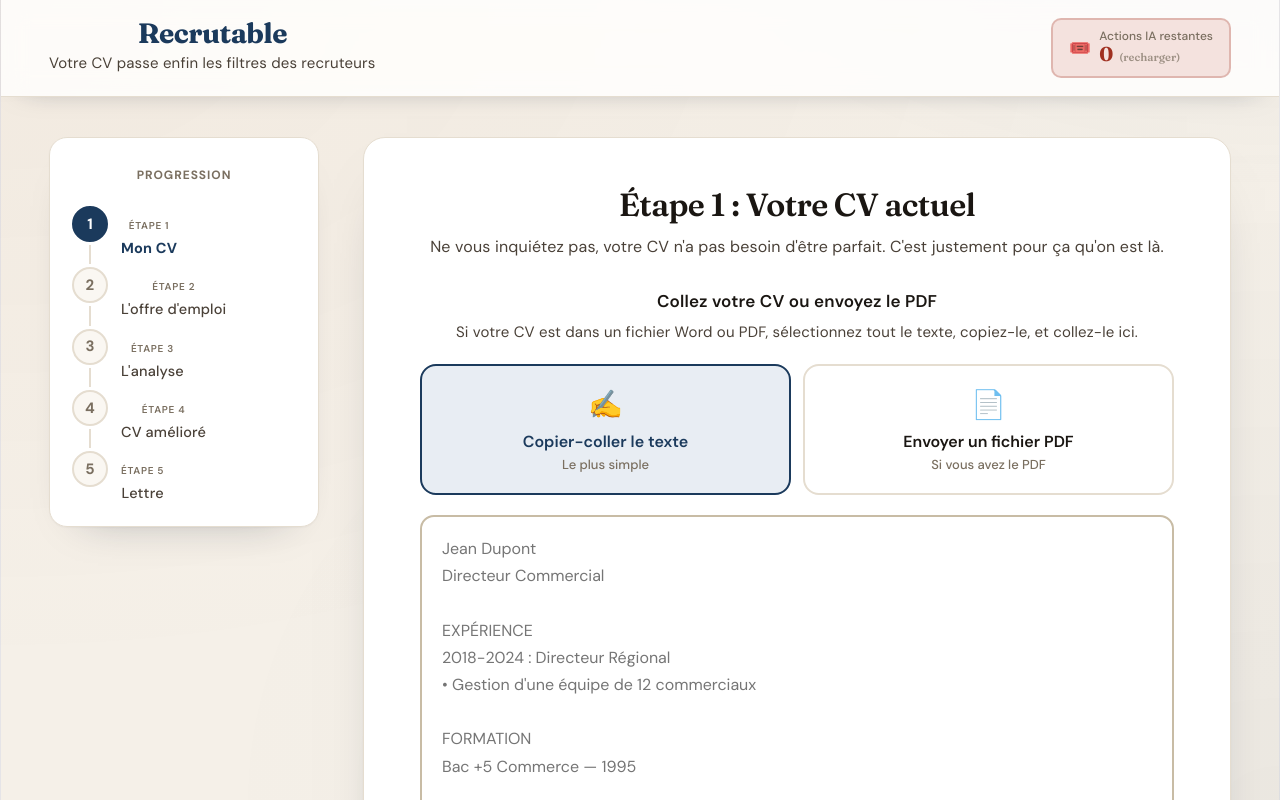
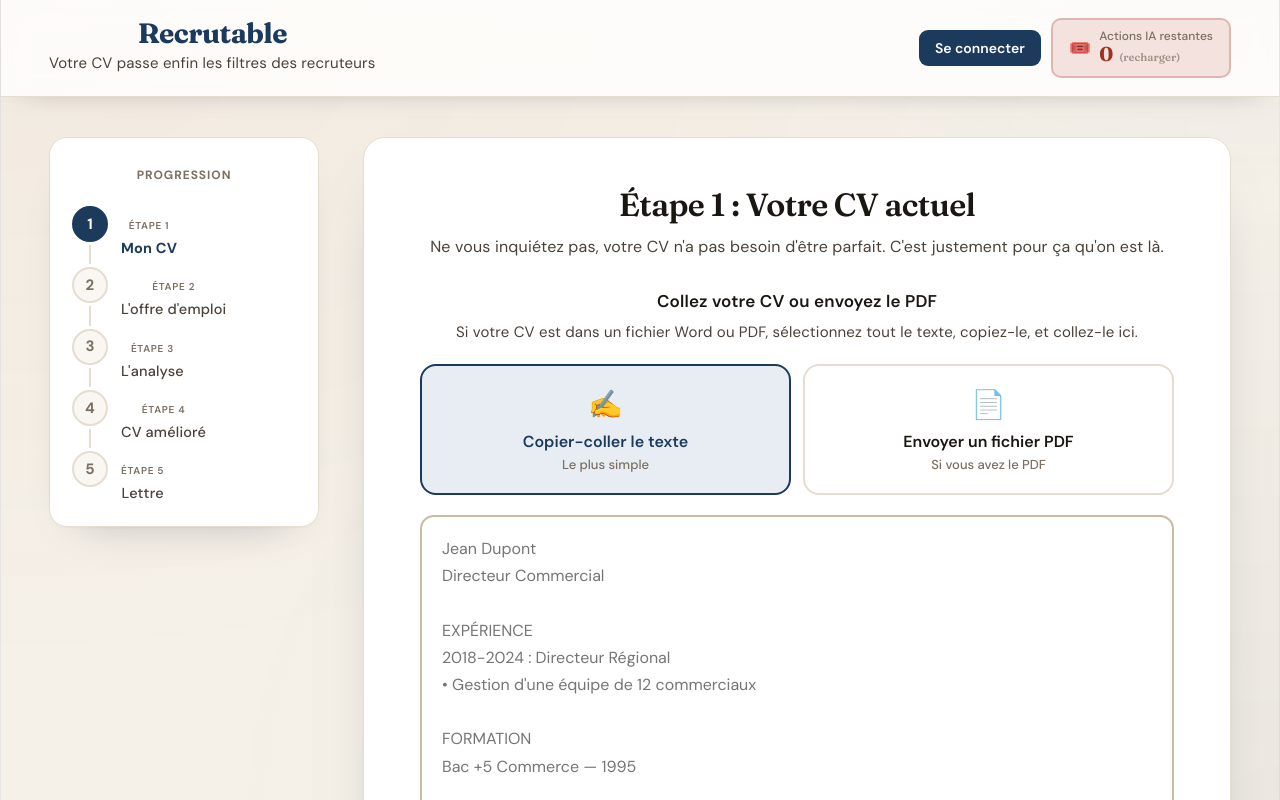
Before and after one commit to Mariegile/recrutable-senior, a React (Vite) app: page / in a window 1280 px wide. Shown: the top 800 px of the page. Built offline with nearby package versions, Linux system fonts and the light colour scheme.

Commit message:
Connexion comptes Supabase

```diff
--- a/package.json
+++ b/package.json
@@ -10,6 +10,7 @@
     "preview": "vite preview"
   },
   "dependencies": {
+    "@supabase/supabase-js": "^2.108.2",
     "pdfjs-dist": "^5.7.284",
     "react": "^19.2.6",
     "react-dom": "^19.2.6"
--- a/src/App.jsx
+++ b/src/App.jsx
@@ -1,4 +1,10 @@
 import { useState, useRef, useEffect, useCallback } from "react";
+import { createClient } from "@supabase/supabase-js";
+
+// ── Connexion Supabase (comptes + credits cote serveur) ─────────────
+const SUPABASE_URL = "https://grspvuktagvdyjdfowyc.supabase.co";
+const SUPABASE_PUBLISHABLE_KEY = "sb_publishable_oeh8VOrL-eoc_lcEOmgYtg_Pgw7pAJi";
+const supabase = createClient(SUPABASE_URL, SUPABASE_PUBLISHABLE_KEY);
 
 // ═══════════════════════════════════════════════════════════════════
 //   RECRUTABLE — ÉDITION SENIORS (45+ ans)
@@ -1511,7 +1517,7 @@
   );
 }
 
-function Header({ credits, onCreditsClick }) {
+function Header({ credits, onCreditsClick, session, onLogin, onLogout }) {
   return (
     <div className="app-header" style={{
       background: C.bgCard,
@@ -1537,7 +1543,17 @@
             Votre CV passe enfin les filtres des recruteurs
           </p>
         </div>
-        <CreditBadge credits={credits} onClick={onCreditsClick}/>
+        <div style={{ display: "flex", alignItems: "center", gap: "10px", flexWrap: "wrap", justifyContent: "flex-end" }}>
+          {session ? (
+            <div style={{ display: "flex", alignItems: "center", gap: "8px" }}>
+              <span style={{ fontSize: "13px", color: C.textMuted, fontFamily: FONT_SANS, maxWidth: "150px", overflow: "hidden", textOverflow: "ellipsis", whiteSpace: "nowrap" }}>{session.user?.email}</span>
+              <button onClick={onLogout} style={{ padding: "8px 12px", background: C.bgSubtle, color: C.textSecondary, border: `1px solid ${C.border}`, borderRadius: "8px", fontSize: "13px", fontWeight: 600, fontFamily: FONT_SANS, cursor: "pointer" }}>Deconnexion</button>
+            </div>
+          ) : (
+            <button onClick={onLogin} style={{ padding: "9px 16px", background: C.primary, color: "#FFF", border: "none", borderRadius: "9px", fontSize: "14px", fontWeight: 600, fontFamily: FONT_SANS, cursor: "pointer" }}>Se connecter</button>
+          )}
+          <CreditBadge credits={credits} onClick={onCreditsClick}/>
+        </div>
       </div>
     </div>
   );
@@ -3220,6 +3236,62 @@
 }
 
 // ── Modal des offres : ouverte depuis le badge des crédits ─────────
+function AuthModal({ open, onClose }) {
+  const [mode, setMode] = useState("login");
+  const [email, setEmail] = useState("");
+  const [password, setPassword] = useState("");
+  const [msg, setMsg] = useState(null);
+  const [busy, setBusy] = useState(false);
+  useEffect(() => {
+    if (open) {
+      const o = document.body.style.overflow;
+      document.body.style.overflow = "hidden";
+      return () => { document.body.style.overflow = o; };
+    }
+  }, [open]);
+  if (!open) return null;
+  const submit = async () => {
+    setBusy(true); setMsg(null);
+    try {
+      if (mode === "signup") {
+        const { error } = await supabase.auth.signUp({ email: email.trim(), password });
+        if (error) throw error;
+        setMsg({ ok: true, text: "Compte cree ! Verifiez votre boite mail pour confirmer votre adresse, puis connectez-vous." });
+      } else {
+        const { error } = await supabase.auth.signInWithPassword({ email: email.trim(), password });
+        if (error) throw error;
+        onClose();
+      }
+    } catch (e) {
+      setMsg({ ok: false, text: (e && e.message === "Invalid login credentials") ? "E-mail ou mot de passe incorrect." : ((e && e.message) || "Une erreur est survenue.") });
+    }
+    setBusy(false);
+  };
+  const googleLogin = async () => {
+    setMsg(null);
+    const { error } = await supabase.auth.signInWithOAuth({ provider: "google", options: { redirectTo: window.location.origin } });
+    if (error) setMsg({ ok: false, text: "Connexion Google indisponible pour le moment." });
+  };
+  return (
+    <div onClick={onClose} style={{ position: "fixed", inset: 0, background: "rgba(20,22,18,0.55)", display: "flex", alignItems: "center", justifyContent: "center", zIndex: 1000, padding: "20px" }}>
+      <div onClick={(e) => e.stopPropagation()} style={{ background: C.bgCard, borderRadius: "18px", padding: "32px 28px", width: "100%", maxWidth: "420px", boxShadow: "0 30px 60px -20px rgba(0,0,0,0.4)", fontFamily: FONT_SANS }}>
+        <h2 style={{ margin: "0 0 6px", fontFamily: FONT_SERIF, fontSize: "24px", color: C.primary }}>{mode === "signup" ? "Creer un compte" : "Se connecter"}</h2>
+        <p style={{ margin: "0 0 20px", fontSize: "14px", color: C.textSecondary }}>Vos credits sont lies a votre compte.</p>
+        <button onClick={googleLogin} style={{ width: "100%", padding: "12px", background: "#FFF", color: C.text, border: `1.5px solid ${C.border}`, borderRadius: "10px", fontSize: "15px", fontWeight: 600, fontFamily: FONT_SANS, cursor: "pointer", marginBottom: "14px" }}>Continuer avec Google</button>
+        <div style={{ textAlign: "center", fontSize: "12px", color: C.textMuted, margin: "0 0 14px" }}>- ou -</div>
+        <input value={email} onChange={(e) => setEmail(e.target.value)} type="email" placeholder="Votre e-mail" style={{ width: "100%", padding: "12px 14px", border: `1.5px solid ${C.inputBorder}`, borderRadius: "10px", fontSize: "15px", fontFamily: FONT_SANS, marginBottom: "10px", boxSizing: "border-box" }} />
+        <input value={password} onChange={(e) => setPassword(e.target.value)} type="password" placeholder="Mot de passe" style={{ width: "100%", padding: "12px 14px", border: `1.5px solid ${C.inputBorder}`, borderRadius: "10px", fontSize: "15px", fontFamily: FONT_SANS, marginBottom: "14px", boxSizing: "border-box" }} />
+        <button onClick={submit} disabled={busy} style={{ width: "100%", padding: "13px", background: C.primary, color: "#FFF", border: "none", borderRadius: "10px", fontSize: "16px", fontWeight: 700, fontFamily: FONT_SANS, cursor: busy ? "wait" : "pointer", opacity: busy ? 0.7 : 1 }}>{busy ? "..." : (mode === "signup" ? "Creer mon compte" : "Se connecter")}</button>
+        {msg && (<div style={{ marginTop: "12px", fontSize: "13px", textAlign: "center", fontWeight: 600, color: msg.ok ? C.success : C.error }}>{msg.text}</div>)}
+        <div style={{ marginTop: "16px", textAlign: "center", fontSize: "14px", color: C.textSecondary }}>
+          {mode === "signup" ? "Deja un compte ?" : "Pas encore de compte ?"}{" "}
+          <button onClick={() => { setMode(mode === "signup" ? "login" : "signup"); setMsg(null); }} style={{ background: "none", border: "none", color: C.primary, fontWeight: 700, cursor: "pointer", fontSize: "14px", fontFamily: FONT_SANS }}>{mode === "signup" ? "Se connecter" : "Creer un compte"}</button>
+        </div>
+      </div>
+    </div>
+  );
+}
+
 function OffresModal({ open, onClose, credits, onRedeem }) {
   const [codeInput, setCodeInput] = useState("");
   const [codeMsg, setCodeMsg] = useState(null);
@@ -3525,6 +3597,15 @@
     }
   }, []);
 
+  // ── Connexion / session (Supabase) ───────────────────────────────
+  const [session, setSession] = useState(null);
+  const [showAuth, setShowAuth] = useState(false);
+  useEffect(() => {
+    supabase.auth.getSession().then(({ data }) => setSession(data.session));
+    const { data: sub } = supabase.auth.onAuthStateChange((_evt, s) => setSession(s));
+    return () => sub.subscription.unsubscribe();
+  }, []);
+
   // ── Au chargement : restaurer la session précédente si elle existe ──
   // Reprise automatique là où la personne s'était arrêtée
   useEffect(() => {
@@ -3844,7 +3925,8 @@
       <style>{GLOBAL_STYLES}</style>
       <PaperBG/>
 
-      <Header credits={credits} onCreditsClick={() => setShowOffres(true)}/>
+      <Header credits={credits} onCreditsClick={() => setShowOffres(true)} session={session} onLogin={() => setShowAuth(true)} onLogout={() => supabase.auth.signOut()}/>
+      <AuthModal open={showAuth} onClose={() => setShowAuth(false)}/>
 
       {paymentSuccess && (
         <PaymentSuccessBanner
```
Also changed, not shown: 1 other file (tests, documents, lock files or other folders).
